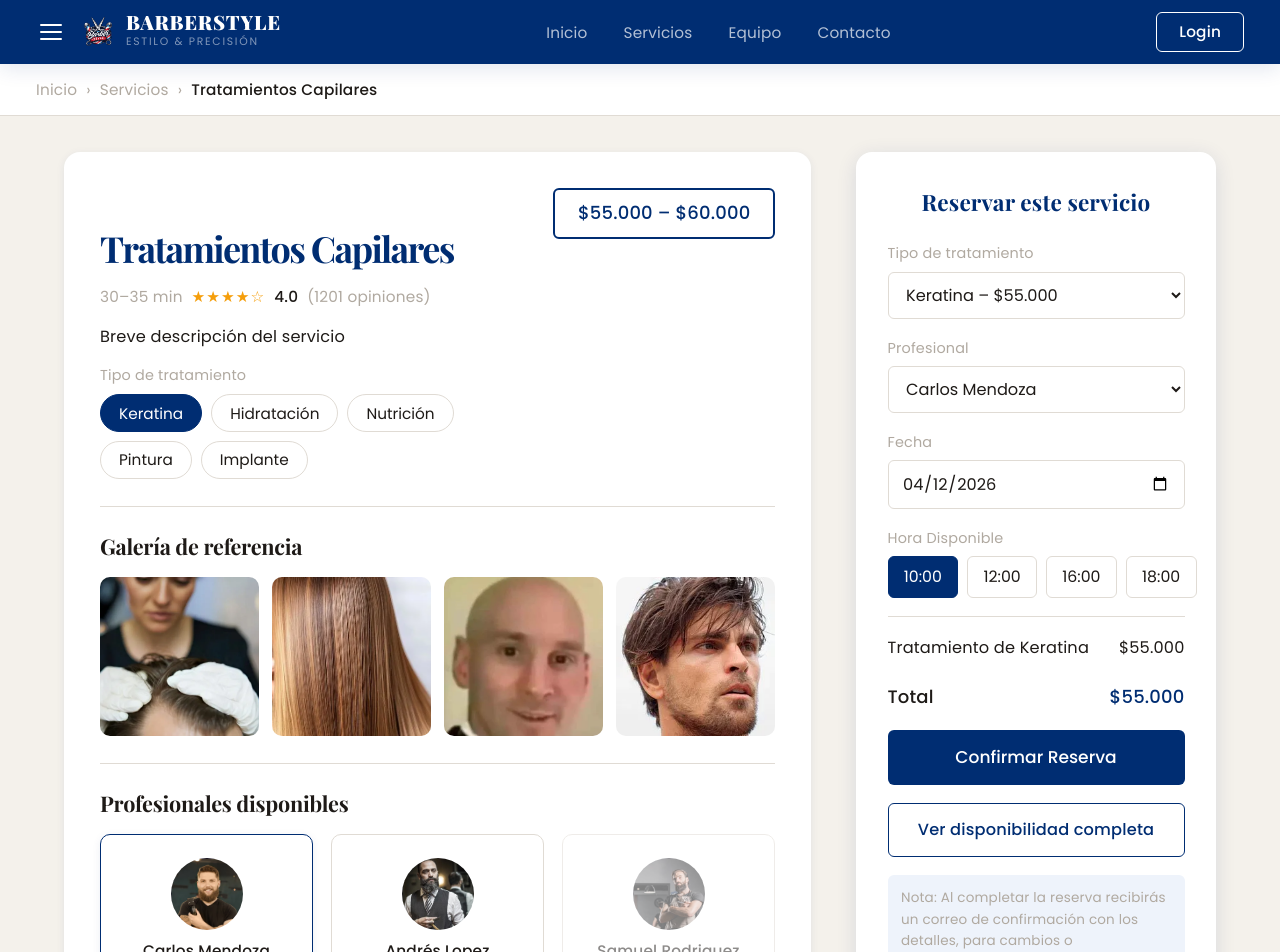
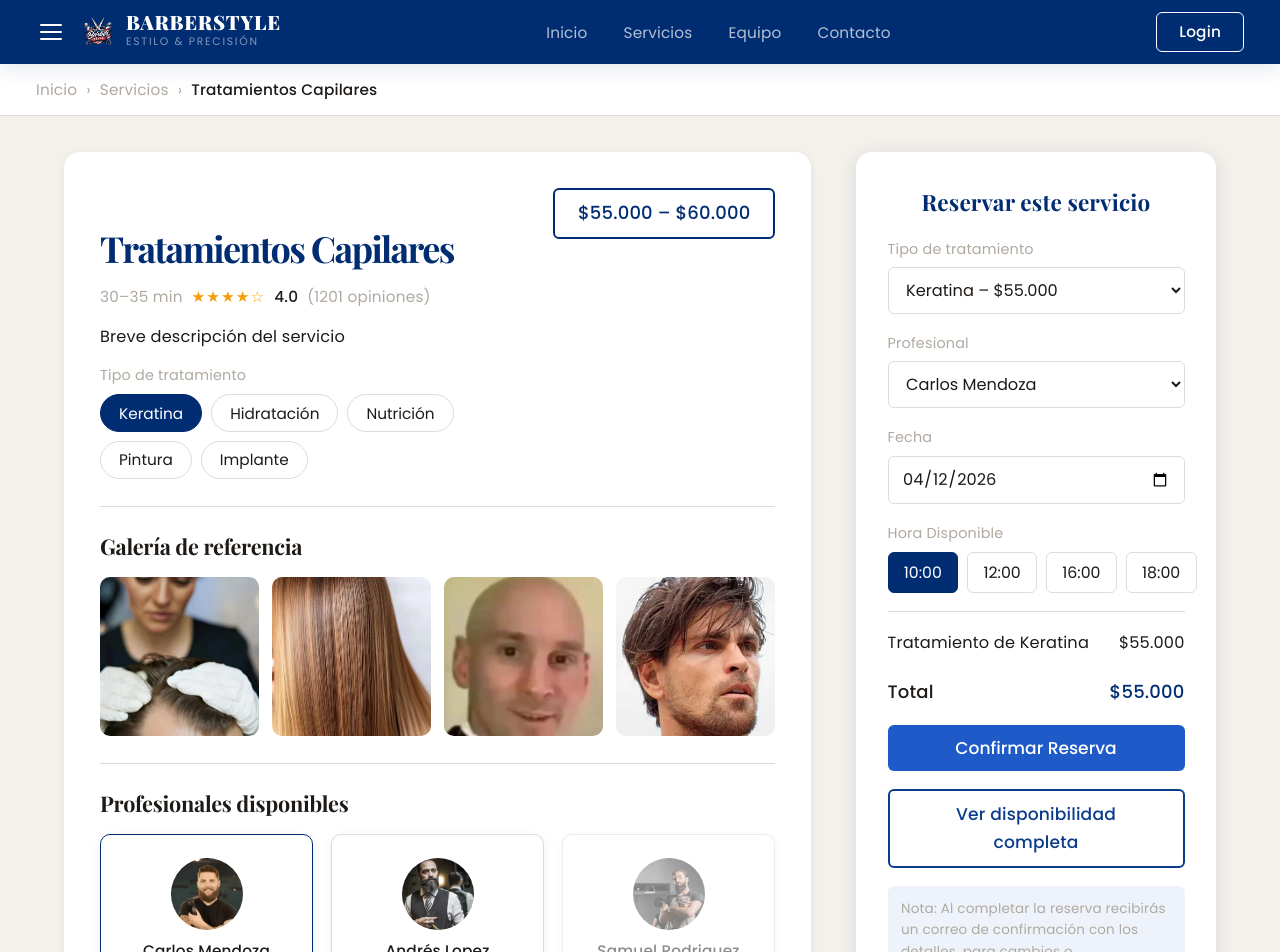
Before and after one commit to Coroclucth/barberstyle-react, a React (Vite) app in the folder frontend/: page /detalle-tratamientos in a window 1280 px wide. Shown: the top 952 px of the page. Built offline with nearby package versions, Linux system fonts and the light colour scheme.

Commit message:
versión definitiva detalle barba y tratamientos

```diff
--- a/frontend/src/pages/DetalleBarba/DetalleBarba.css
+++ b/frontend/src/pages/DetalleBarba/DetalleBarba.css
@@ -1 +1 @@
-/* Estilos exclusivos de DetalleBarba — los compartidos están en detalle-shared.css */
+/* Estilos compartidos están en detalle-shared.css */
--- a/frontend/src/pages/DetalleBarba/DetalleBarba.tsx
+++ b/frontend/src/pages/DetalleBarba/DetalleBarba.tsx
@@ -78,7 +78,7 @@ const DetalleBarba = () => {
               {PROFESIONALES.map((p) => (
                 <div
                   key={p.nombre}
-                  className={`detalle__prof-card${profesional === p.nombre ? ' detalle__prof-card--activo' : ''}`}
+                  className={`card detalle__prof-card${profesional === p.nombre ? ' detalle__prof-card--activo' : ''}`}
                   onClick={() => setProfesional(p.nombre)}
                 >
                   <img src={p.img} alt={p.nombre} className="detalle__prof-img" />
@@ -141,8 +141,8 @@ const DetalleBarba = () => {
               <span className="reserva__total-valor">$18.000</span>
             </div>
 
-            <button className="reserva__btn-confirmar">Confirmar Reserva</button>
-            <Link to="/reserva" className="reserva__btn-ver">Ver disponibilidad completa</Link>
+            <button className="btn btn--primary reserva__btn-full">Confirmar Reserva</button>
+            <Link to="/reserva" className="btn btn--outline reserva__btn-full">Ver disponibilidad completa</Link>
 
             <p className="reserva__nota">
               Nota: Al completar la reserva recibirás un correo de confirmación con los detalles,
--- a/frontend/src/pages/DetalleTratamientos/DetalleTratamientos.tsx
+++ b/frontend/src/pages/DetalleTratamientos/DetalleTratamientos.tsx
@@ -100,7 +100,7 @@ const DetalleTratamientos = () => {
               {PROFESIONALES.map((p) => (
                 <div
                   key={p.nombre}
-                  className={`detalle__prof-card${profesional === p.nombre ? ' detalle__prof-card--activo' : ''}${!p.disponible ? ' detalle__prof-card--inactivo' : ''}`}
+                  className={`card detalle__prof-card${profesional === p.nombre ? ' detalle__prof-card--activo' : ''}${!p.disponible ? ' detalle__prof-card--inactivo' : ''}`}
                   onClick={() => p.disponible && setProfesional(p.nombre)}
                 >
                   <img src={p.img} alt={p.nombre} className="detalle__prof-img" />
@@ -176,8 +176,8 @@ const DetalleTratamientos = () => {
               <span className="reserva__total-valor">{fmt(tratamiento.precio)}</span>
             </div>
 
-            <button className="reserva__btn-confirmar">Confirmar Reserva</button>
-            <Link to="/reserva" className="reserva__btn-ver">Ver disponibilidad completa</Link>
+            <button className="btn btn--primary reserva__btn-full">Confirmar Reserva</button>
+            <Link to="/reserva" className="btn btn--outline reserva__btn-full">Ver disponibilidad completa</Link>
 
             <p className="reserva__nota">
               Nota: Al completar la reserva recibirás un correo de confirmación con los detalles,
--- a/frontend/src/styles/detalle-shared.css
+++ b/frontend/src/styles/detalle-shared.css
@@ -1,6 +1,4 @@
-/* Estilos compartidos para páginas de detalle de servicio */
-
-/* ── Contenedor base ── */
+/* ── Página ── */
 .page-detalle {
   background: var(--offwhite);
   min-height: 100vh;
@@ -18,21 +16,11 @@
   font-size: 0.85rem;
 }
 
-.detalle__breadcrumb a {
-  color: var(--text-secondary);
-  text-decoration: none;
-}
+.detalle__breadcrumb a           { color: var(--text-secondary); }
+.detalle__breadcrumb a:hover     { color: var(--blue); }
+.detalle__breadcrumb-sep         { color: var(--text-secondary); }
+.detalle__breadcrumb-actual      { color: var(--text-dark); font-weight: 500; }
 
-.detalle__breadcrumb a:hover { color: var(--blue); }
-
-.detalle__breadcrumb-sep { color: var(--text-secondary); }
-
-.detalle__breadcrumb-actual {
-  color: var(--text-dark);
-  font-weight: 500;
-}
-
-/* ── Layout dos columnas ── */
 .detalle__layout {
   max-width: 1400px;
   width: 100%;
@@ -45,7 +33,6 @@
   box-sizing: border-box;
 }
 
-/* ── Columna principal ── */
 .detalle__main {
   background: var(--white);
   border-radius: var(--radius-lg);
@@ -54,7 +41,6 @@
   text-align: left;
 }
 
-/* ── Encabezado ── */
 .detalle__encabezado {
   display: flex;
   justify-content: space-between;
@@ -81,8 +67,8 @@
   flex-wrap: wrap;
 }
 
-.detalle__estrellas { color: #f59e0b; letter-spacing: 1px; }
-.detalle__rating    { color: var(--text-dark); font-weight: 600; }
+.detalle__estrellas  { color: #f59e0b; letter-spacing: 1px; }
+.detalle__rating     { color: var(--text-dark); font-weight: 600; }
 
 .detalle__descripcion {
   font-family: var(--font-body);
@@ -104,16 +90,8 @@
   white-space: nowrap;
 }
 
-/* ── Divisor ── */
-.detalle__divider {
-  height: 1px;
-  background: var(--border);
-  margin: 1.5rem 0;
-}
-
-/* ── Secciones ── */
-.detalle__seccion { margin-bottom: 0.5rem; }
-
+.detalle__divider       { height: 1px; background: var(--border); margin: 1.5rem 0; }
+.detalle__seccion       { margin-bottom: 0.5rem; }
 .detalle__seccion-titulo {
   font-family: var(--font-title);
   font-size: 1.2rem;
@@ -121,7 +99,6 @@
   margin-bottom: 1rem;
 }
 
-/* ── Galería ── */
 .detalle__galeria {
   display: grid;
   grid-template-columns: repeat(4, 1fr);
@@ -139,7 +116,6 @@
 
 .detalle__galeria-img:hover { transform: scale(1.03); }
 
-/* ── Profesionales ── */
 .detalle__profesionales {
   display: grid;
   grid-template-columns: repeat(3, 1fr);
@@ -147,8 +123,6 @@
 }
 
 .detalle__prof-card {
-  border: 1.5px solid var(--border);
-  border-radius: var(--radius-md);
   padding: 1.25rem 0.75rem 1rem;
   display: flex;
   flex-direction: column;
@@ -156,12 +130,12 @@
   gap: 0.5rem;
   cursor: pointer;
   transition: border-color 0.2s, box-shadow 0.2s;
-  background: var(--white);
 }
 
-.detalle__prof-card:hover       { border-color: var(--blue-lt); box-shadow: var(--shadow-sm); }
-.detalle__prof-card--activo     { border-color: var(--blue); box-shadow: var(--shadow-sm); }
-.detalle__prof-card--inactivo   { opacity: 0.5; cursor: not-allowed; }
+
+.detalle__prof-card:hover      { transform: none; border-color: var(--blue-lt); }
+.detalle__prof-card--activo    { border-color: var(--blue) !important; }
+.detalle__prof-card--inactivo  { opacity: 0.5; cursor: not-allowed; }
 
 .detalle__prof-img {
   width: 72px;
@@ -189,7 +163,7 @@
 .detalle__prof-badge--disponible { background: #dcfce7; color: #16a34a; }
 .detalle__prof-badge--ocupado    { background: #f1f0ef; color: #888; }
 
-/* ── Sidebar ── */
+/* ── Sidebar sticky ── */
 .detalle__sidebar {
   position: sticky;
   top: 1.5rem;
@@ -210,7 +184,6 @@
   font-family: var(--font-title);
   font-size: 1.25rem;
   color: var(--blue);
-  margin-bottom: 0.25rem;
   text-align: center;
 }
 
@@ -238,13 +211,10 @@
 }
 
 .reserva__select:focus,
-.reserva__input:focus { border-color: var(--blue); }
+.reserva__input:focus  { border-color: var(--blue); }
 
-.reserva__horarios {
-  display: flex;
-  gap: 0.5rem;
-  flex-wrap: nowrap;
-}
+/* Horarios */
+.reserva__horarios { display: flex; gap: 0.5rem; flex-wrap: nowrap; }
 
 .reserva__hora {
   border: 1.5px solid var(--border);
@@ -258,12 +228,12 @@
   transition: border-color 0.2s, background 0.2s, color 0.2s;
 }
 
-.reserva__hora:hover    { border-color: var(--blue-lt); }
-.reserva__hora--activa  { background: var(--blue); border-color: var(--blue); color: var(--white); }
+.reserva__hora:hover   { border-color: var(--blue-lt); }
+.reserva__hora--activa { background: var(--blue); border-color: var(--blue); color: var(--white); }
 
-.reserva__divider { height: 1px; background: var(--border); }
-
-.reserva__resumen { display: flex; flex-direction: column; gap: 0.4rem; }
+/* Resumen de precio */
+.reserva__divider  { height: 1px; background: var(--border); }
+.reserva__resumen  { display: flex; flex-direction: column; gap: 0.4rem; }
 
 .reserva__linea {
   display: flex;
@@ -285,40 +255,14 @@
 
 .reserva__total-valor { color: var(--blue); }
 
-.reserva__btn-confirmar {
-  width: 100%;
-  background: var(--blue);
-  color: var(--white);
-  border: none;
-  border-radius: var(--radius-sm);
-  padding: 0.8rem;
-  font-family: var(--font-body);
-  font-size: 0.95rem;
-  font-weight: 600;
-  cursor: pointer;
-  transition: background 0.2s;
-}
-
-.reserva__btn-confirmar:hover { background: var(--blue-lt); }
-
-.reserva__btn-ver {
+.reserva__btn-full {
+  width: 100% !important;
   display: block;
-  width: 100%;
-  border: 1.5px solid var(--blue);
-  border-radius: var(--radius-sm);
-  padding: 0.75rem;
   text-align: center;
-  font-family: var(--font-body);
-  font-size: 0.9rem;
-  font-weight: 500;
-  color: var(--blue);
-  text-decoration: none;
-  transition: background 0.2s;
   box-sizing: border-box;
 }
 
-.reserva__btn-ver:hover { background: var(--offwhite); }
-
+/* Nota al pie */
 .reserva__nota {
   font-family: var(--font-body);
   font-size: 0.75rem;
@@ -335,11 +279,11 @@
     grid-template-columns: 1fr;
     padding: 1rem 1rem 3rem;
   }
-  .detalle__sidebar  { position: static; }
-  .detalle__galeria  { grid-template-columns: repeat(2, 1fr); }
+  .detalle__sidebar { position: static; }
+  .detalle__galeria { grid-template-columns: repeat(2, 1fr); }
 }
 
 @media (max-width: 540px) {
-  .detalle__encabezado       { flex-direction: column; }
-  .detalle__profesionales    { grid-template-columns: 1fr; }
+  .detalle__encabezado    { flex-direction: column; }
+  .detalle__profesionales { grid-template-columns: 1fr; }
 }
```
